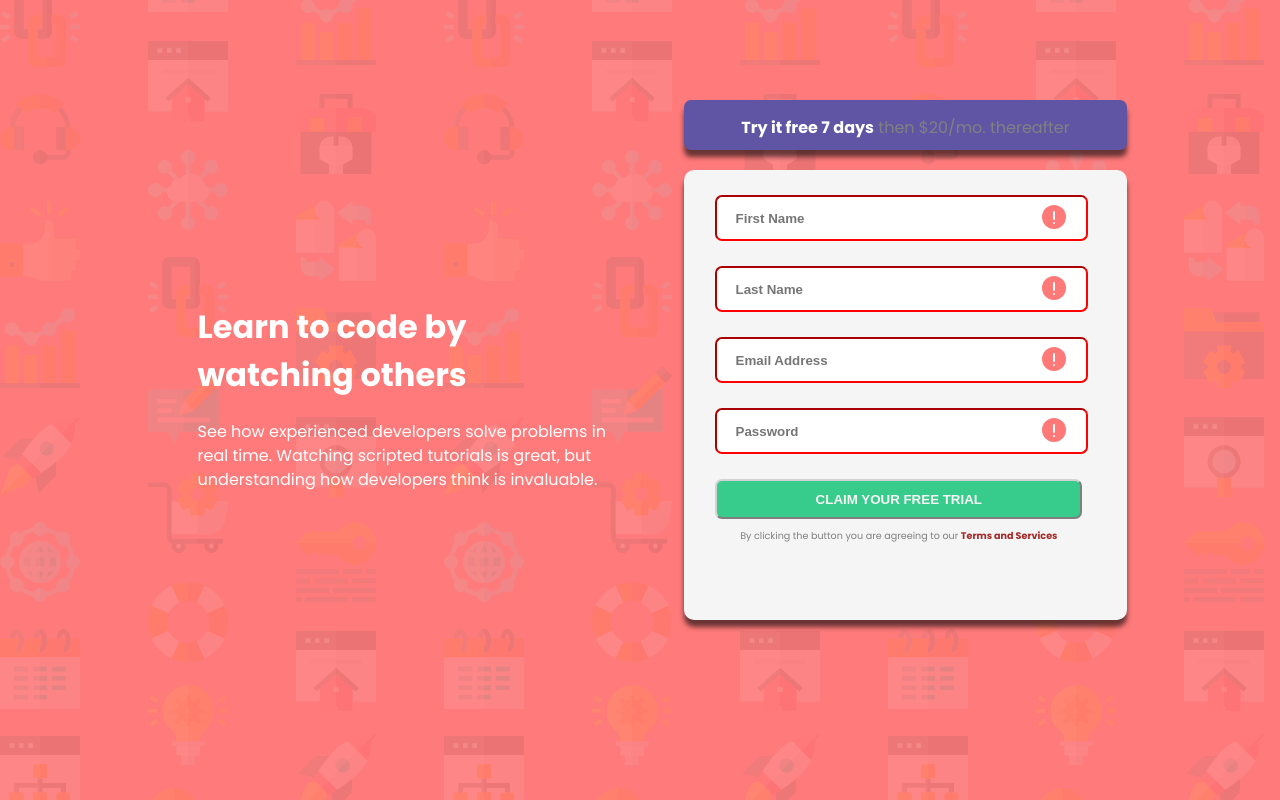
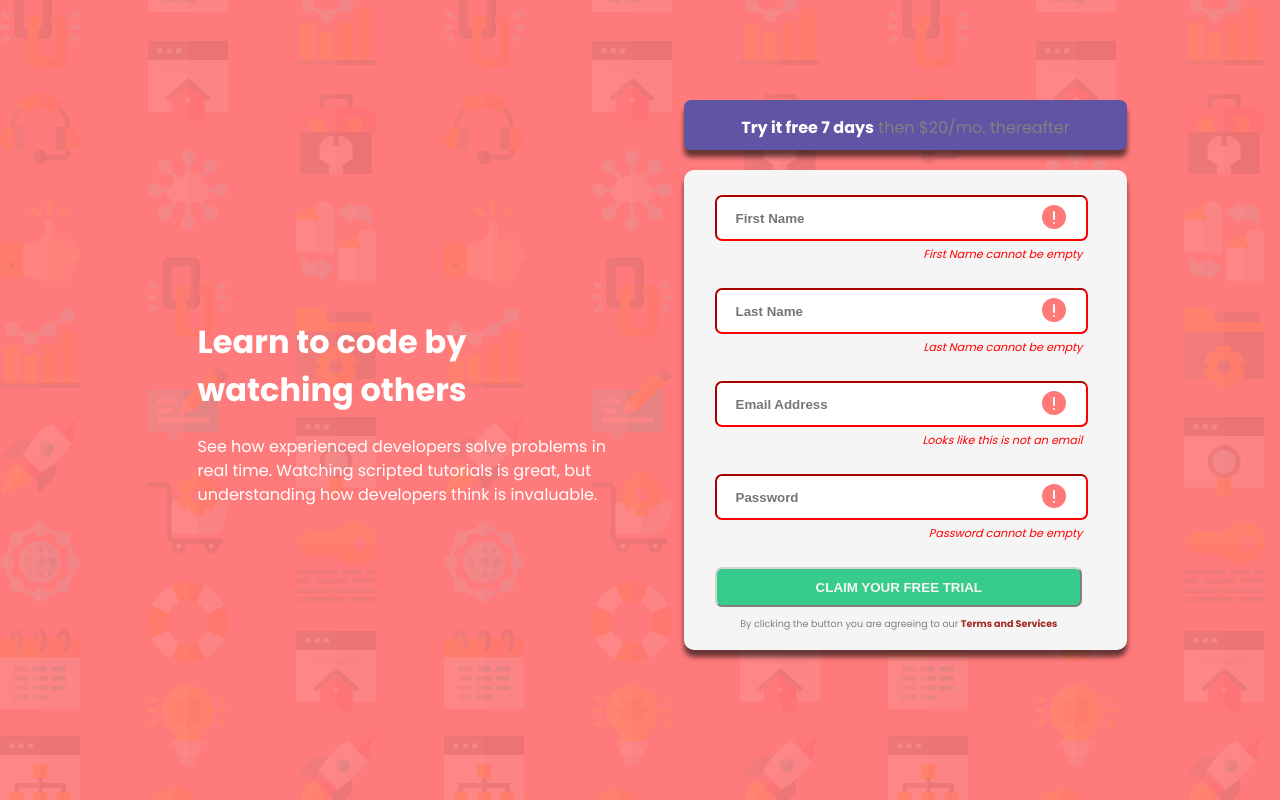
Before and after one commit to olanrewajurasheed/single_page, a plain HTML site: page index.html in a window 1280 px wide. Both pictures are taken after a click on the button "CLAIM YOUR FREE TRIAL". Drawn offline with Linux system fonts and the light colour scheme.

Commit message:
modified

```diff
--- a/app.js
+++ b/app.js
@@ -37,14 +37,11 @@ function validateFirstName() {
   if (firstName.value.length !== 0) {
     firstName.style.borderColor = "lightblue";
     firstName.classList.remove("img_icon");
+    document.querySelector(".first text").style.display="none";
   } else {
     firstName.style.borderColor = "red";
     firstName.classList.add("img_icon");
-
-    /* const firstText = document.createElement("text");
-    firstText.classList = "error_textfirst";
-    firstText.textContent = "First Name cannot be empty";
-    first.appendChild(firstText); */
+    document.querySelector(".first text").style.display="block";
   }
 }
 
@@ -52,9 +49,11 @@ function validateLastName() {
   if (lastName.value.length !== 0) {
     lastName.style.borderColor = "lightblue";
     lastName.classList.remove("img_icon");
+    document.querySelector(".last text").style.display="none";
   } else {
     lastName.style.borderColor = "red";
     lastName.classList.add("img_icon");
+    document.querySelector(".last text").style.display="block";
   }
 }
 
@@ -62,9 +61,11 @@ function validateEmail() {
   if (email.value.length !== 0) {
     email.style.borderColor = "lightblue";
     email.classList.remove("img_icon");
+    document.querySelector(".email text").style.display="none";
   } else {
     email.style.borderColor = "red";
     email.classList.add("img_icon");
+    document.querySelector(".email text").style.display="block";
   }
 }
 
@@ -72,8 +73,10 @@ function validatePassword() {
   if (password.value.length !== 0) {
     password.style.borderColor = "lightblue";
     password.classList.remove("img_icon");
+    document.querySelector(".pass text").style.display="none";
   } else {
     password.style.borderColor = "red";
     password.classList.add("img_icon");
+    document.querySelector(".pass text").style.display="block";
   }
 }
--- a/index.html
+++ b/index.html
@@ -40,35 +40,35 @@
               class="form_class input"
               id="firstname"
               placeholder="First Name"
-            /><text id="error_textfirst"><i>First Name cannot be empty</i></text><br />
+            /><text id="error"><i>First Name cannot be empty</i></text><br />
           </div>
 
-          <div class="input_div">
+          <div class="input_div last">
             <input
               type="text"
               class="form_class input"
               id="lastname"
               placeholder="Last Name"
-            /><!--<text id="error_textlast"><i>Last Name cannot be empty</i></text>-->
+            /><text id="error"><i>Last Name cannot be empty</i></text>
             <br />
           </div>
 
-          <div class="input_div">
+          <div class="input_div email">
             <input
               type="email"
               class="form_class input"
               id="email"
               placeholder="Email Address"
-            /><!--<text id="error_textmail"><i>Looks like this is not an email</i></text>--><br />
+            /><text id="error"><i>Looks like this is not an email</i></text><br />
           </div>
 
-          <div class="input_div">
+          <div class="input_div pass">
             <input
               type="password"
               class="form_class input"
               id="password"
               placeholder="Password"
-            /><!--<text id="error_textpass"><i>Password cannot be empty</i></text>--><br />
+            /><text id="error"><i>Password cannot be empty</i></text><br />
           </div>
 
           <button type="button" class="form_class" id="form_button">
--- a/style.css
+++ b/style.css
@@ -16,7 +16,7 @@
   margin: 100px 15%;
 
   grid-template-columns: 50% 50%;
-  grid-template-rows: 50px 450px;
+  grid-template-rows: 50px 480px;
   grid-row-gap: 20px;
   grid-column-gap: 5%;
 }
@@ -54,18 +54,21 @@ p {
   max-width: 100%;
   margin: 25px 10% 0 7%;
 }
-#error_textfirst{
+
+#error{
   display:none;
   align-self: flex-end;
   text-align: right;
   color: red;
-  font-size: 0.8rem;
+  font-size: 0.7rem;
   padding-top: 5px;
+  padding-bottom: 0;
 }
 
 .input_div {
   display: flex;
   flex-direction: column;
+  margin-bottom: 0%;
 }
 .form_class {
   width: 95%;
```
